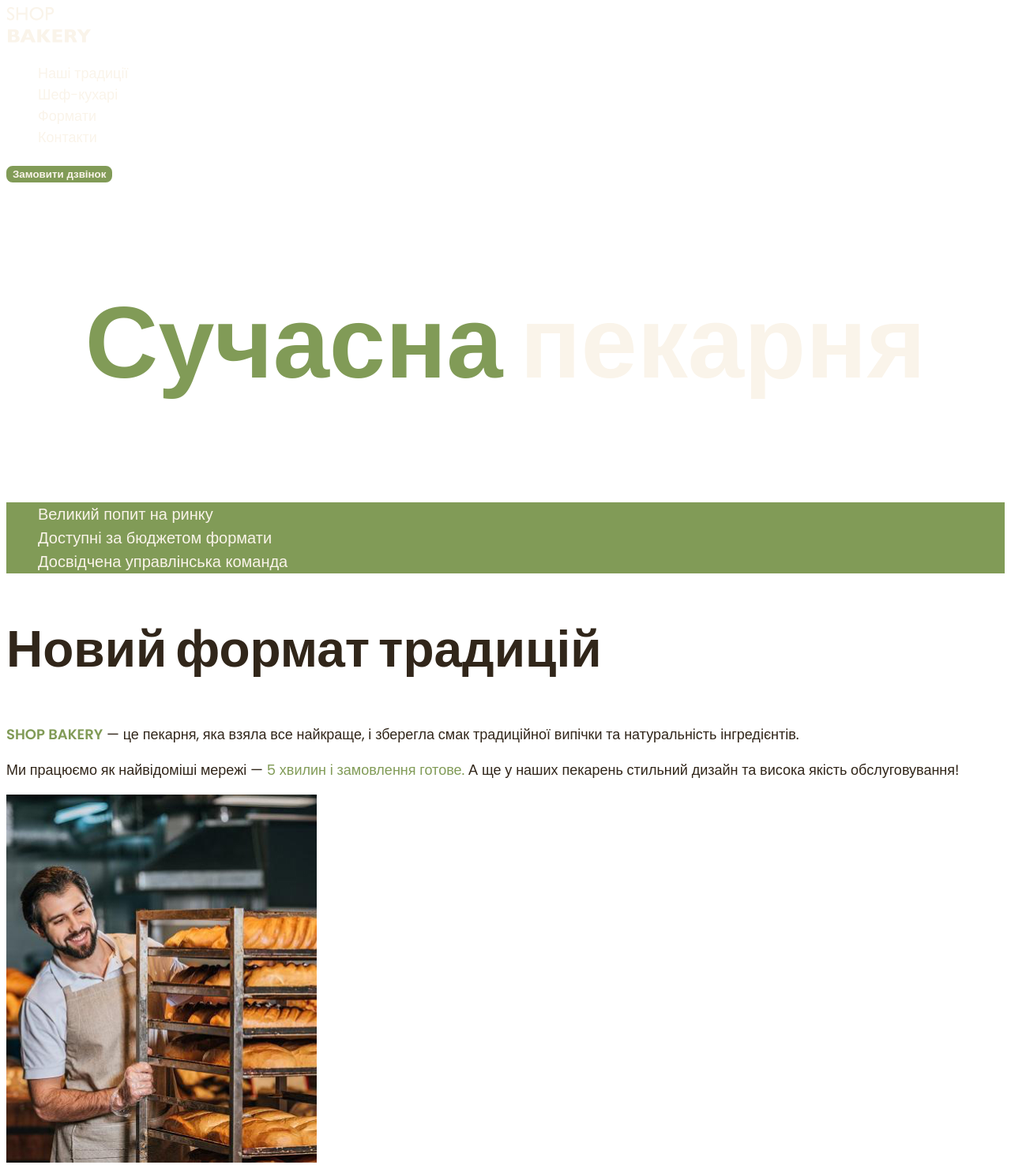
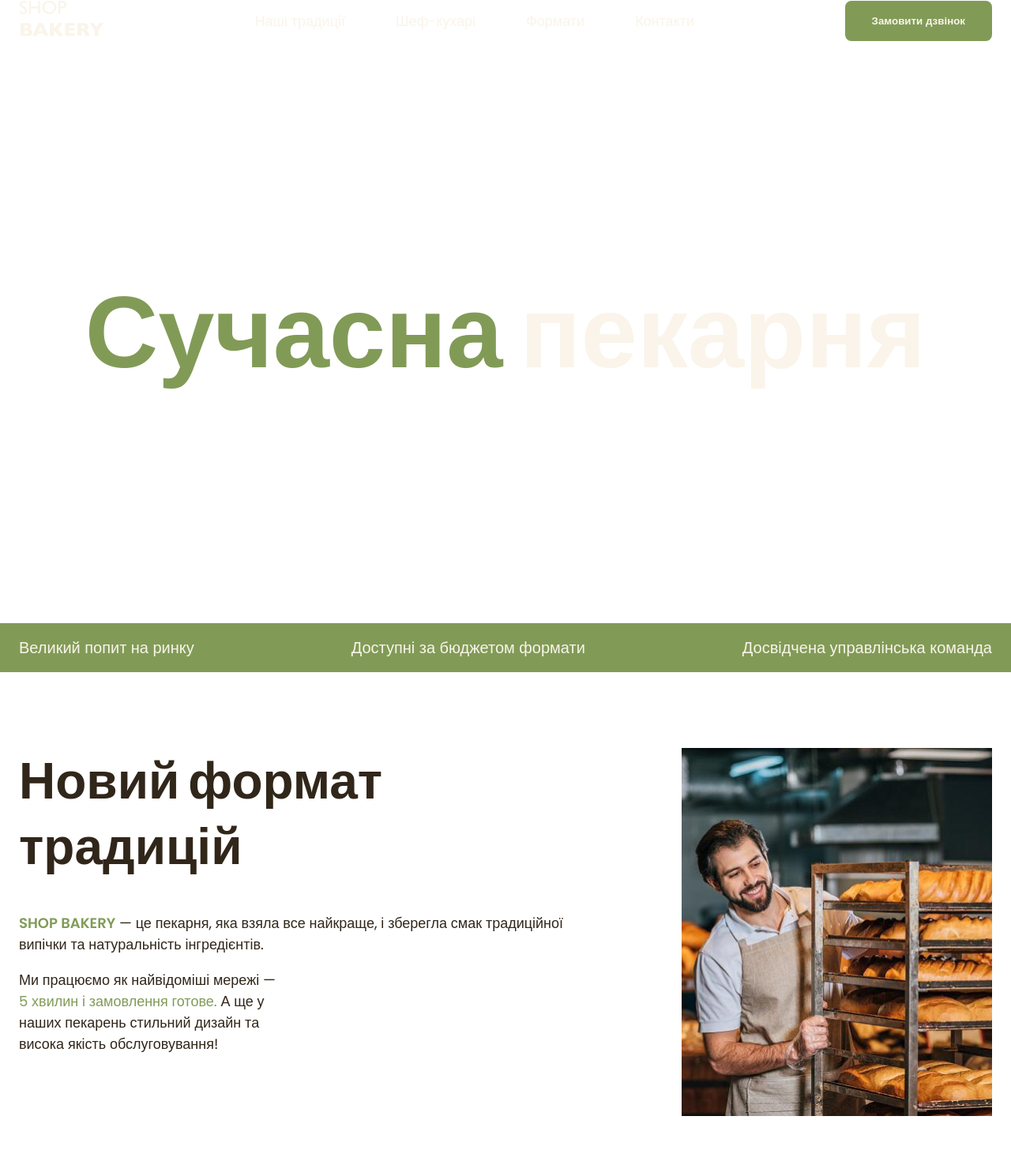
Before and after one commit to BogdanPhoenix/html-css-javascript-fundamental, a plain HTML site: page index.html in a window 1280 px wide. Shown: the top 1475 px of the page at 79% size. Drawn offline with Linux system fonts and the light colour scheme.

Commit message:
Implementation of blocks and flexboxes

```diff
--- a/css/styles.css
+++ b/css/styles.css
@@ -7,15 +7,23 @@
   --color-primary-light: #faf4ea;
 }
 
+* {
+  box-sizing: border-box;
+  margin-top: 0;
+}
+
 body {
   color: var(--color-primary-dark);
   font-family: Poppins, sans-serif;
   font-size: 18px;
   font-weight: 400;
   line-height: 1.5;
+  margin: 0;
 }
 
 ul {
+  margin: 0;
+  padding: 0;
   list-style-type: none;
 }
 
@@ -23,7 +31,15 @@ address {
   font-style: normal;
 }
 
+.container {
+  width: 100%;
+  max-width: 1288px;
+  margin: 0 auto;
+  padding: 0 24px;
+}
+
 .header__call-order-button {
+  padding: 16px 32px;
   color: var(--color-primary-light);
   background-color: var(--color-brand-light);
   border: 2px solid var(--color-brand-light);
@@ -45,7 +61,37 @@ address {
 .nav__link:hover {
   color: var(--color-brand-light);
   text-decoration: underline;
-  font-weight: 600;
+}
+
+.header-flex-container {
+  display: flex;
+  align-items: center;
+  gap: 40px;
+}
+
+.header__nav {
+  display: flex;
+  align-items: center;
+  flex-grow: 1;
+  gap: 40px;
+}
+
+.nav__list {
+  display: flex;
+  gap: 64px;
+  flex-grow: 1;
+  justify-content: center;
+}
+
+.traditions,
+.chef,
+.format,
+.contact {
+  padding: 48px 0;
+}
+
+.hero {
+  padding: 272px 0;
 }
 
 .hero__title {
@@ -53,10 +99,51 @@ address {
   text-align: center;
   font-size: 128px;
   font-weight: 900;
+  margin-bottom: 0;
 }
 
 .hero__title .accent {
   color: var(--color-brand-light);
+}
+
+.avantages {
+  padding: 16px 0;
+  background-color: var(--color-brand-light);
+}
+
+.avantages__hidden {
+  position: absolute;
+  left: -10000px;
+  top: auto;
+  width: 1px;
+  height: 1px;
+  overflow: hidden;
+}
+
+.avantages__list {
+  display: flex;
+  justify-content: space-between;
+  gap: 40px;
+}
+
+.avantages__item {
+  font-size: 20px;
+  font-weight: 300;
+  color: var(--color-primary-light);
+}
+
+.traditions {
+  padding-top: 96px;
+}
+
+.traditions-container {
+  display: flex;
+  justify-content: space-between;
+  gap: 40px;
+}
+
+.traditions-content {
+  max-width: 710px;
 }
 
 .traditions__title,
@@ -69,14 +156,8 @@ address {
   line-height: 1.3;
 }
 
-.traditions__list {
-  color: var(--color-primary-light);
-  background-color: var(--color-brand-light);
-}
-
-.traditions__item {
-  font-size: 20px;
-  font-weight: 300;
+.traditions__title {
+  margin-bottom: 42px;
 }
 
 .traditions__paragraph .accent {
@@ -88,13 +169,38 @@ address {
   font-weight: 600;
 }
 
+.traditions__paragraph-limited {
+  max-width: 340px;
+}
+
+.chef__title,
+.format__title {
+  margin-bottom: 80px;
+}
+
 .chef__title .accent {
   color: var(--color-brand-dark);
 }
 
 .chef__name {
+  margin-bottom: 16px;
   font-size: 40px;
   font-weight: 600;
+}
+
+.format__list {
+  display: flex;
+  gap: 20px;
+  flex-wrap: wrap;
+}
+
+.format__card {
+  border-radius: 16px;
+  padding: 24px;
+}
+
+.format__item {
+  flex-basis: calc((100% - 40px) / 3);
 }
 
 .format__subtitle {
@@ -102,9 +208,18 @@ address {
   font-weight: 600;
 }
 
-.format__article__text {
+.format__card__text {
   font-size: 14px;
   font-weight: 300;
+}
+
+.contact__title {
+  margin-bottom: 16px;
+}
+
+.contact__map {
+  width: 100%;
+  max-width: 603%;
 }
 
 .footer__contact-item,
--- a/index.html
+++ b/index.html
@@ -8,13 +8,17 @@
   </head>
   <body>
     <header>
+      <div class="container">
+        <div class="header-flex-container">
           <nav class="header__nav nav">
             <a href="/" class="nav__logo">
               <img src="img/logo.svg" alt="Логотип сучасної пекарні" />
             </a>
             <ul class="nav__list">
               <li class="nav__item">
-            <a href="#traditions-section" class="nav__link">Наші традиції</a>
+                <a href="#traditions-section" class="nav__link"
+                  >Наші традиції</a
+                >
               </li>
               <li class="nav__item">
                 <a href="#chef-section" class="nav__link">Шеф-кухарі</a>
@@ -30,35 +34,54 @@
           <button type="button" class="header__call-order-button">
             Замовити дзвінок
           </button>
+        </div>
+      </div>
     </header>
     <main>
       <section class="hero">
-        <h1 class="hero__title"><span class="accent">Сучасна</span> пекарня</h1>
+        <div class="container">
+          <h1 class="hero__title">
+            <span class="accent">Сучасна</span> пекарня
+          </h1>
+        </div>
+      </section>
+      <section class="avantages">
+        <div class="container">
+          <h2 class="avantages__hidden">Наші переваги</h2>
+          <ul class="avantages__list">
+            <li class="avantages__item">Великий попит на ринку</li>
+            <li class="avantages__item">Доступні за бюджетом формати</li>
+            <li class="avantages__item">Досвідчена управлінська команда</li>
+          </ul>
+        </div>
       </section>
       <section id="traditions-section" class="traditions">
-        <ul class="traditions__list">
-          <li class="traditions__item">Великий попит на ринку</li>
-          <li class="traditions__item">Доступні за бюджетом формати</li>
-          <li class="traditions__item">Досвідчена управлінська команда</li>
-        </ul>
+        <div class="container">
+          <div class="traditions-container">
+            <div class="traditions-content">
               <h2 class="traditions__title">Новий формат традицій</h2>
               <p class="traditions__paragraph">
-          <span class="accent brand">shop bakery</span> — це пекарня, яка взяла
-          все найкраще, і зберегла смак традиційної випічки та натуральність
-          інгредієнтів.
+                <span class="accent brand">shop bakery</span> — це пекарня, яка
+                взяла все найкраще, і зберегла смак традиційної випічки та
+                натуральність інгредієнтів.
               </p>
-        <p class="traditions__paragraph">
+              <p class="traditions__paragraph traditions__paragraph-limited">
                 Ми працюємо як найвідоміші мережі —
                 <span class="accent">5 хвилин і замовлення готове.</span>
-          А ще у наших пекарень стильний дизайн та висока якість обслуговування!
+                А ще у наших пекарень стильний дизайн та висока якість
+                обслуговування!
               </p>
+            </div>
             <img
               src="img/baker-man.jpg"
               alt="Чоловік дивиться на візок із борошними виробами й посміхається"
               class="traditions__image"
             />
+          </div>
+        </div>
       </section>
       <section id="chef-section" class="chef">
+        <div class="container">
           <h2 class="chef__title">
             Наші найкращі <span class="accent">шеф-кухарі</span>
           </h2>
@@ -90,8 +113,8 @@
                 <h3 class="chef__name">Влад</h3>
                 <p class="chef__description">Привіт, я Влад!</p>
                 <p class="chef__description">
-                Мій кодитерський стаж вже 18 років.SHOP BEKERY - це наша любов,
-                з якою ми ділимось кожен раз з Вами через нашу випічку!
+                  Мій кодитерський стаж вже 18 років.SHOP BEKERY - це наша
+                  любов, з якою ми ділимось кожен раз з Вами через нашу випічку!
                 </p>
                 <p class="chef__description">
                   Я зроблю для вас унікальну начинку на будь який смак!
@@ -99,14 +122,16 @@
               </article>
             </li>
           </ul>
+        </div>
       </section>
       <section id="format-section" class="format">
+        <div class="container">
           <h2 class="format__title">Формати</h2>
           <ul class="format__list">
             <li class="format__item">
-            <article class="format__article">
+              <article class="format__card">
                 <h3 lang="en" class="format__subtitle">Walrus</h3>
-              <div class="format__article__text">
+                <div class="format__card__text">
                   <p>Площа: до 120 м2</p>
                   <p>Меню: розширене меню</p>
                   <p>
@@ -118,9 +143,9 @@
               </article>
             </li>
             <li class="format__item">
-            <article class="format__article">
+              <article class="format__card">
                 <h3 lang="en" class="format__subtitle">Horseshoe</h3>
-              <div class="format__article__text">
+                <div class="format__card__text">
                   <p>Площа: до 25 м2</p>
                   <p>Меню: найпопулярніші позиції меню</p>
                   <p>Штат: 2 продавці-касири, 2 пекарі, 1 помічник пекаря</p>
@@ -129,9 +154,9 @@
               </article>
             </li>
             <li class="format__item">
-            <article class="format__article">
+              <article class="format__card">
                 <h3 lang="en" class="format__subtitle">Handlebar</h3>
-              <div class="format__article__text">
+                <div class="format__card__text">
                   <p>Площа: до 15 м2</p>
                   <p>Меню: найпопулярніші позиції меню</p>
                   <p>Штат: 1 продавець, 1 пекар, 1 помічник пекаря</p>
@@ -140,8 +165,10 @@
               </article>
             </li>
           </ul>
+        </div>
       </section>
       <section id="contact-section" class="contact">
+        <div class="container">
           <h2 class="contact__title">Приєднуйтеся до мережі пекарень</h2>
           <p>Заповни форму, щоб ми звʼязались з тобою!</p>
           <iframe
@@ -153,9 +180,11 @@
             referrerpolicy="no-referrer-when-downgrade"
             class="contact__map"
           ></iframe>
+        </div>
       </section>
     </main>
     <footer>
+      <div class="container">
         <nav class="footer__nav nav">
           <a href="/" class="nav__logo">
             <img src="img/logo.svg" alt="Логотип сучасної пекарні" />
@@ -208,6 +237,7 @@
           >
           <p class="footer__copyright">&copy; 2024 Дані захищені</p>
         </address>
+      </div>
     </footer>
   </body>
 </html>
```
Lines whose indentation alone changed are shown as unchanged.
